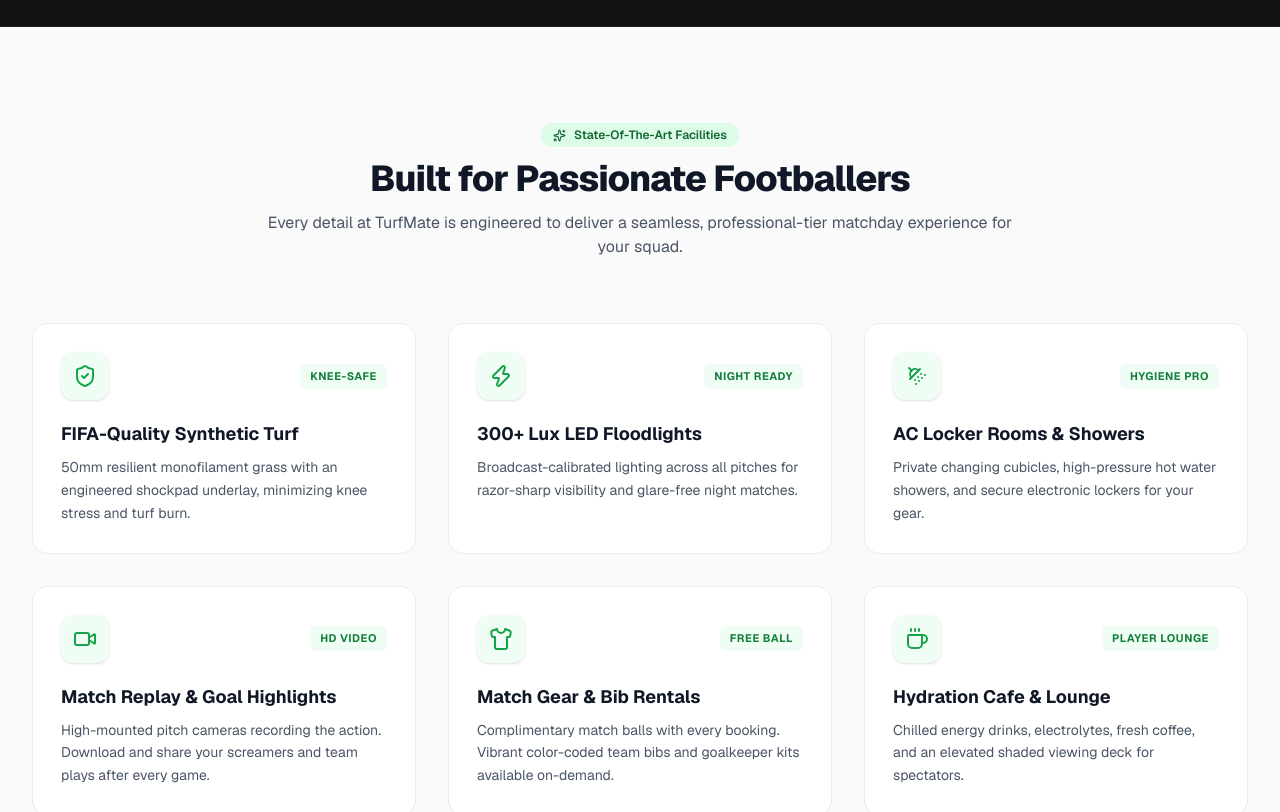
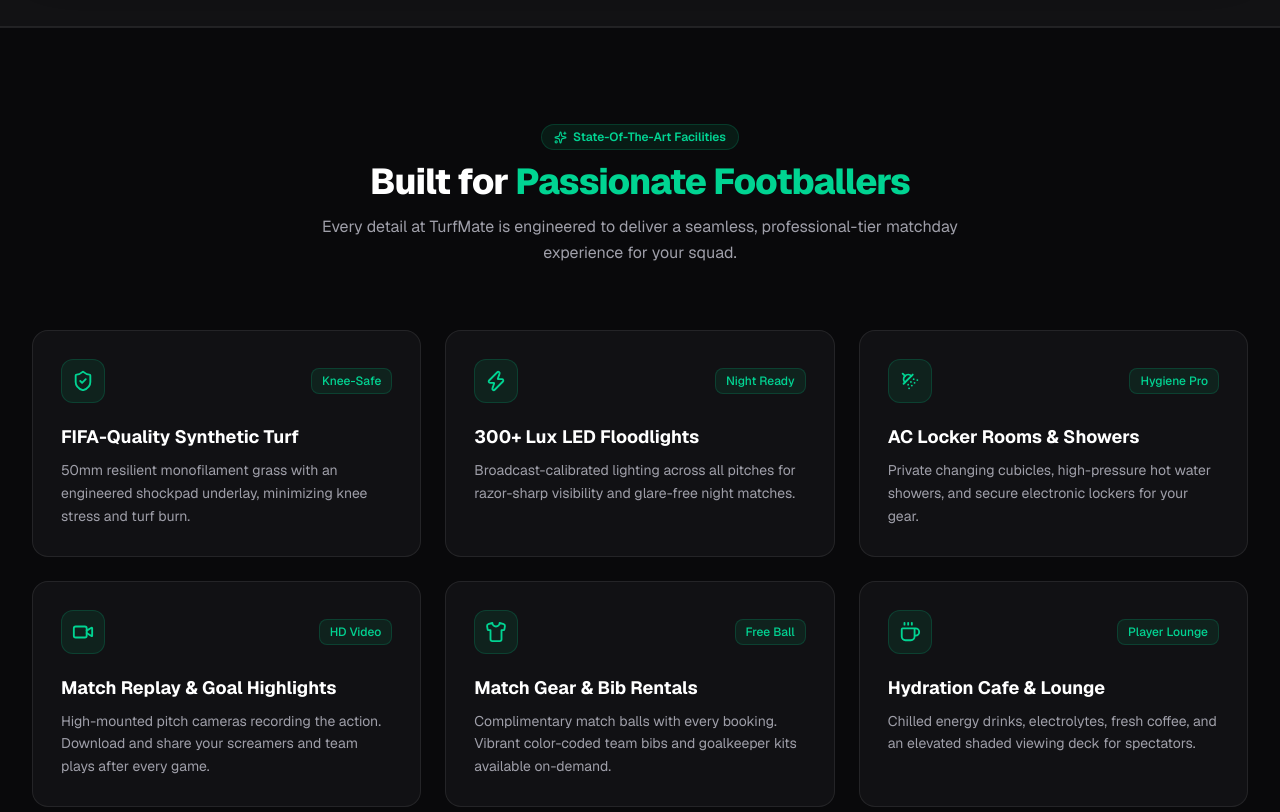
Before and after one commit to CUET-Synesis-IT/turfmate, a Next.js app in the folder frontend/: page / in a window 1280 px wide. Shown: the part 2180-2992 px from the top of the page. Built offline with nearby package versions, Linux system fonts and the light colour scheme; no server answers.

Commit message:
fix:  redesign amenities section

```diff
--- a/frontend/app/page.tsx
+++ b/frontend/app/page.tsx
@@ -81,6 +81,7 @@
                         src="/hero-turf.jpg"
                         alt="TurfMate Arena Floodlit Football Pitch at Night"
                         fill
+                        sizes="100vw"
                         priority
                         className="object-cover object-center brightness-70 scale-105 animate-in fade-in zoom-in duration-1000"
                     />
--- a/frontend/components/AmenitiesSection.tsx
+++ b/frontend/components/AmenitiesSection.tsx
@@ -12,82 +12,99 @@
     {
         icon: ShieldCheck,
         title: 'FIFA-Quality Synthetic Turf',
-        description: '50mm resilient monofilament grass with an engineered shockpad underlay, minimizing knee stress and turf burn.',
-        badge: 'Knee-Safe',
+        description:
+            '50mm resilient monofilament grass with an engineered shockpad underlay, minimizing knee stress and turf burn.',
+        tag: 'Knee-Safe',
     },
     {
         icon: Zap,
         title: '300+ Lux LED Floodlights',
-        description: 'Broadcast-calibrated lighting across all pitches for razor-sharp visibility and glare-free night matches.',
-        badge: 'Night Ready',
+        description:
+            'Broadcast-calibrated lighting across all pitches for razor-sharp visibility and glare-free night matches.',
+        tag: 'Night Ready',
     },
     {
         icon: ShowerHead,
         title: 'AC Locker Rooms & Showers',
-        description: 'Private changing cubicles, high-pressure hot water showers, and secure electronic lockers for your gear.',
-        badge: 'Hygiene Pro',
+        description:
+            'Private changing cubicles, high-pressure hot water showers, and secure electronic lockers for your gear.',
+        tag: 'Hygiene Pro',
     },
     {
         icon: Video,
         title: 'Match Replay & Goal Highlights',
-        description: 'High-mounted pitch cameras recording the action. Download and share your screamers and team plays after every game.',
-        badge: 'HD Video',
+        description:
+            'High-mounted pitch cameras recording the action. Download and share your screamers and team plays after every game.',
+        tag: 'HD Video',
     },
     {
         icon: Shirt,
         title: 'Match Gear & Bib Rentals',
-        description: 'Complimentary match balls with every booking. Vibrant color-coded team bibs and goalkeeper kits available on-demand.',
-        badge: 'Free Ball',
+        description:
+            'Complimentary match balls with every booking. Vibrant color-coded team bibs and goalkeeper kits available on-demand.',
+        tag: 'Free Ball',
     },
     {
         icon: Coffee,
         title: 'Hydration Cafe & Lounge',
-        description: 'Chilled energy drinks, electrolytes, fresh coffee, and an elevated shaded viewing deck for spectators.',
-        badge: 'Player Lounge',
+        description:
+            'Chilled energy drinks, electrolytes, fresh coffee, and an elevated shaded viewing deck for spectators.',
+        tag: 'Player Lounge',
     },
 ];
 
 export default function AmenitiesSection() {
     return (
-        <section id="amenities-section" className="py-16 sm:py-24 bg-zinc-50 dark:bg-zinc-950 scroll-mt-16">
+        <section
+            id="amenities-section"
+            className="relative py-20 sm:py-24 bg-zinc-950 text-white scroll-mt-16 overflow-hidden border-t border-zinc-800/80"
+        >
+            {/* Subtle Ambient Radial Glow */}
+            <div
+                className="absolute top-0 left-1/2 -translate-x-1/2 w-full max-w-7xl h-64 bg-[radial-gradient(ellipse_at_top,_var(--tw-gradient-stops))] from-emerald-500/10 via-transparent to-transparent pointer-events-none -z-10"
+                aria-hidden="true"
+            />
+
             <div className="max-w-7xl mx-auto px-4 sm:px-6 lg:px-8">
                 {/* Header */}
-                <div className="text-center max-w-3xl mx-auto mb-16">
-                    <div className="inline-flex items-center gap-2 bg-primary-100 dark:bg-primary-950/60 text-primary-800 dark:text-primary-300 text-xs font-semibold px-3 py-1 rounded-full mb-3">
+                <div className="text-center max-w-2xl mx-auto mb-14 sm:mb-16">
+                    <div className="inline-flex items-center gap-1.5 px-3 py-1 rounded-full bg-emerald-500/10 border border-emerald-500/20 text-emerald-400 text-xs font-semibold mb-3">
                         <Sparkles size={13} />
                         <span>State-Of-The-Art Facilities</span>
                     </div>
-                    <h2 className="text-3xl sm:text-4xl font-extrabold text-gray-900 dark:text-white tracking-tight">
-                        Built for Passionate Footballers
+                    <h2 className="text-3xl sm:text-4xl font-extrabold text-white tracking-tight">
+                        Built for <span className="text-emerald-400">Passionate Footballers</span>
                     </h2>
-                    <p className="text-base text-gray-600 dark:text-zinc-400 mt-3">
+                    <p className="text-sm sm:text-base text-zinc-400 mt-3 leading-relaxed">
                         Every detail at TurfMate is engineered to deliver a seamless, professional-tier matchday experience for your squad.
                     </p>
                 </div>
 
-                {/* Grid */}
-                <div className="grid grid-cols-1 md:grid-cols-2 lg:grid-cols-3 gap-6 sm:gap-8">
+                {/* Amenities Grid */}
+                <div className="grid grid-cols-1 md:grid-cols-2 lg:grid-cols-3 gap-5 sm:gap-6">
                     {amenities.map((item, idx) => {
                         const Icon = item.icon;
                         return (
                             <div
                                 key={idx}
-                                className="group relative bg-white dark:bg-zinc-900 rounded-2xl p-6 sm:p-7 border border-gray-200/80 dark:border-zinc-800 hover:border-primary-500/50 hover:shadow-xl dark:hover:shadow-primary-900/10 transition-all duration-300 flex flex-col justify-between"
+                                className="group relative bg-zinc-900/60 hover:bg-zinc-900/90 border border-zinc-800/90 hover:border-emerald-500/40 rounded-2xl p-6 sm:p-7 transition-all duration-200 hover:-translate-y-1 hover:shadow-xl hover:shadow-black/40 flex flex-col justify-between"
                             >
                                 <div>
+                                    {/* Icon & Tag */}
                                     <div className="flex items-center justify-between mb-5">
-                                        <div className="w-12 h-12 rounded-xl bg-primary-50 dark:bg-primary-950/50 text-primary-600 dark:text-primary-400 flex items-center justify-center group-hover:scale-110 group-hover:bg-primary-600 group-hover:text-white transition-all duration-300 shadow-sm">
-                                            <Icon size={24} />
+                                        <div className="w-11 h-11 rounded-xl bg-emerald-500/10 border border-emerald-500/20 text-emerald-400 flex items-center justify-center group-hover:bg-emerald-500 group-hover:text-zinc-950 transition-all duration-200">
+                                            <Icon size={22} />
                                         </div>
-                                        <span className="text-[11px] font-bold uppercase tracking-wider text-primary-700 dark:text-primary-400 bg-primary-50 dark:bg-primary-950/50 px-2.5 py-1 rounded-md">
-                                            {item.badge}
+                                        <span className="text-xs font-medium text-emerald-400 bg-emerald-500/10 border border-emerald-500/20 px-2.5 py-1 rounded-lg">
+                                            {item.tag}
                                         </span>
                                     </div>
 
-                                    <h3 className="text-lg font-bold text-gray-900 dark:text-white mb-2 group-hover:text-primary-600 transition-colors">
+                                    {/* Title & Description */}
+                                    <h3 className="text-lg font-bold text-white mb-2 group-hover:text-emerald-300 transition-colors">
                                         {item.title}
                                     </h3>
-                                    <p className="text-sm text-gray-600 dark:text-zinc-400 leading-relaxed">
+                                    <p className="text-sm text-zinc-400 leading-relaxed">
                                         {item.description}
                                     </p>
                                 </div>
```
